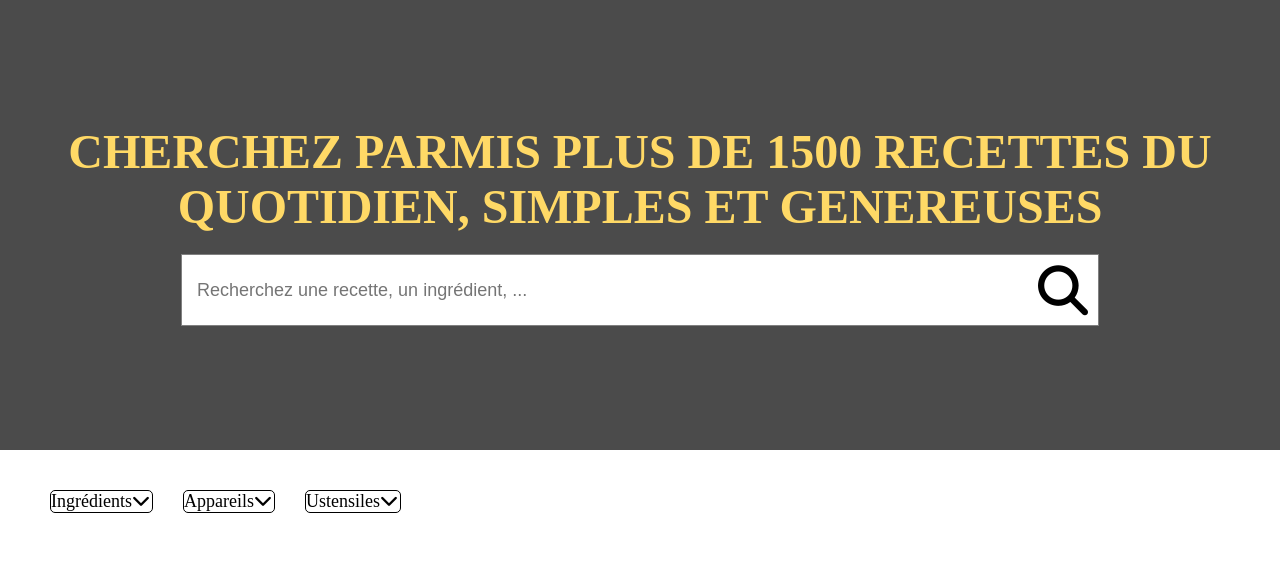
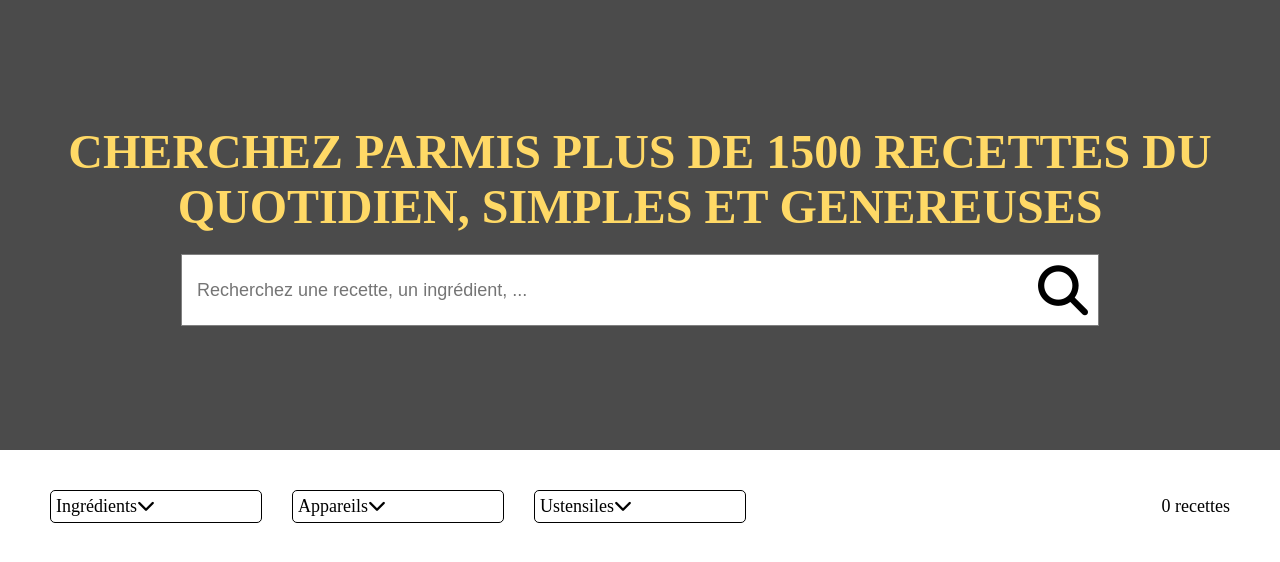
Before and after one commit to nchrist53/Projet-Sup-de-Cuisine, a plain HTML site: page index.html in a window 1280 px wide. Drawn offline with Linux system fonts and the light colour scheme; no server answers.

Commit message:
ajout de deux fichiers filtres.js et index.js, ainsi que modif css

```diff
--- a/assets/css/style.css
+++ b/assets/css/style.css
@@ -145,6 +145,13 @@ main {
             border: 1px black solid;
             border-radius: 5px;
             margin-right: 30px;
+            width: 200px;
+            padding: 5px 5px 0 5px;
+            transition: width 0.3s ease;
+
+            .filterLabel {
+                padding-bottom: 5px;
+            }
         }
     }
 }
@@ -168,7 +175,7 @@ main {
 .filterList {
     height: fit-content;
     width: 100%;
-    height: 200px;
+    height: 150px;
     overflow: auto;
 }
 
@@ -184,3 +191,14 @@ main {
     display: flex;
     flex-direction: column;
 }
+
+.main-top {
+    display: flex;
+    align-items: baseline;
+    width: 100%;
+    justify-content: space-between;
+}
+
+.recetteCount {
+    margin-right: 30px;
+}
--- a/assets/js/recipes.js
+++ b/assets/js/recipes.js
@@ -1,4 +1,11 @@
 const recipesJSON = 'https://gist.githubusercontent.com/baiello/0a974b9c1ec73d7d0ed7c8abc361fc8e/raw/e598efa6ef42d34cc8d7e35da5afab795941e53e/recipes.json'
+
+function updateNombreRecette(){
+    const listeRecette = document.querySelector('.listeRecette')
+    const nombreRecette = document.getElementById('nombreRecettes')
+
+    nombreRecette.innerHTML = listeRecette.querySelectorAll('.recette').length + " recettes";
+}
 
 function tousLesIngredients(recette){
     var listeIngredients = "<div class='listeIngredients'>";
@@ -42,7 +49,8 @@ function tousLesNomsIngredients() {
 }
 
 function getRecettes(filter = '') {
-    var listeRecette = document.querySelector('.listeRecette')
+    const listeRecette = document.querySelector('.listeRecette')
+
     fetch(recipesJSON)
         .then(response => {
             if (!response.ok) {
@@ -67,7 +75,7 @@ function getRecettes(filter = '') {
                     "<div class='recetteInfos'><h2>" + recette.name + "</h2>" +
 
                     "<h3>Recette</h3>" +
-                    "<p>" + recette.description + "</p>" +
+                    "<p style='overflow: auto; height: 100px'>" + recette.description + "</p>" +
 
                     "<h3>Ingrédients</h3>" +
                     tousLesIngredients(recette) +
@@ -78,6 +86,7 @@ function getRecettes(filter = '') {
             if (!listeRecette.innerHTML) {
                 listeRecette.innerHTML = "<h2 class='emptySearch'>Aucune recette ne contient '"+ filter +"'</h2>";
             }
+            updateNombreRecette();
         })
         .catch(error => {
             console.error('Erreur:', error);
--- a/assets/js/search.js
+++ b/assets/js/search.js
@@ -1,4 +1,5 @@
 const searchbar = document.getElementById('search');
+const searchIngredient = document.getElementById('searchIngredient');
 var listeRecette = document.querySelector('.listeRecette')
 
 searchbar.addEventListener('input', function() {
--- a/index.html
+++ b/index.html
@@ -19,22 +19,27 @@
             </div>
         </header>
         <main>
+            <div class="main-top">
                 <div class="filtersContainer">
                     <div class="filters">
-                    <div class="filterDropDownList" id="ingredientFilter" onclick="toggleArrow('One')">
-                        <label>Ingrédients</label><i class="arrow arrow-down arrowOne fa-solid fa-chevron-down"></i>
-                        <div class="filterList d-none"><script>getNomsIngredients()</script></div>
+                        <div class="filterDropDownList" id="ingredientFilter">
+                            <div class="filterLabel" onclick="toggleArrow('One')"><label>Ingrédients</label><i class="arrow arrow-down arrowOne fa-solid fa-chevron-down"></i></div>
+                            <div class="filterList d-none"><input type="search" name="searchIngredient" id="searchIngredient" placeholder="Recherchez un ingrédient"/><script>getNomsIngredients()</script></div>
                         </div>
-                    <div class="filterDropDownList" id="appareilFilter" onclick="toggleArrow('Two')">
-                        <label>Appareils</label><i class="arrow arrow-down arrowTwo fa-solid fa-chevron-down"></i>
+                        <div class="filterDropDownList" id="appareilFilter">
+                            <div class="filterLabel" onclick="toggleArrow('Two')"><label>Appareils</label><i class="arrow arrow-down arrowTwo fa-solid fa-chevron-down"></i></div>
                             <div class="filterList d-none"></div>
                         </div>
-                    <div class="filterDropDownList" id="ustensileFilter" onclick="toggleArrow('Three')">
-                        <label>Ustensiles</label><i class="arrow arrow-down arrowThree fa-solid fa-chevron-down"></i>
+                        <div class="filterDropDownList" id="ustensileFilter">
+                            <div class="filterLabel" onclick="toggleArrow('Three')"><label>Ustensiles</label><i class="arrow arrow-down arrowThree fa-solid fa-chevron-down"></i></div>
                             <div class="filterList d-none"></div>
                         </div>
                     </div>
                     <div class="selectedFilters"></div>
+                </div>
+                <div class="recetteCount">
+                    <p id="nombreRecettes">0 recettes</p>
+                </div>
             </div>
             <div class="listeRecette">
                 <script>getRecettes()</script>
```
Lines whose indentation alone changed are shown as unchanged.
